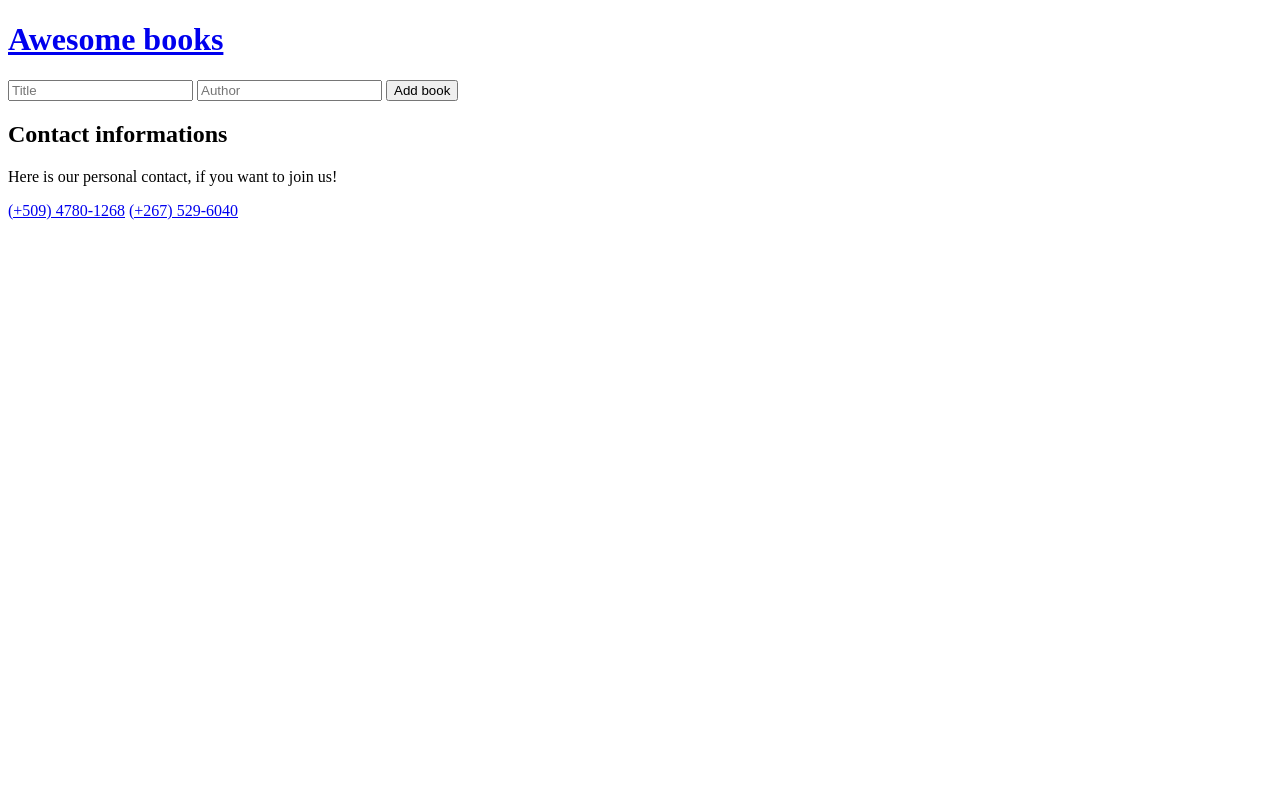
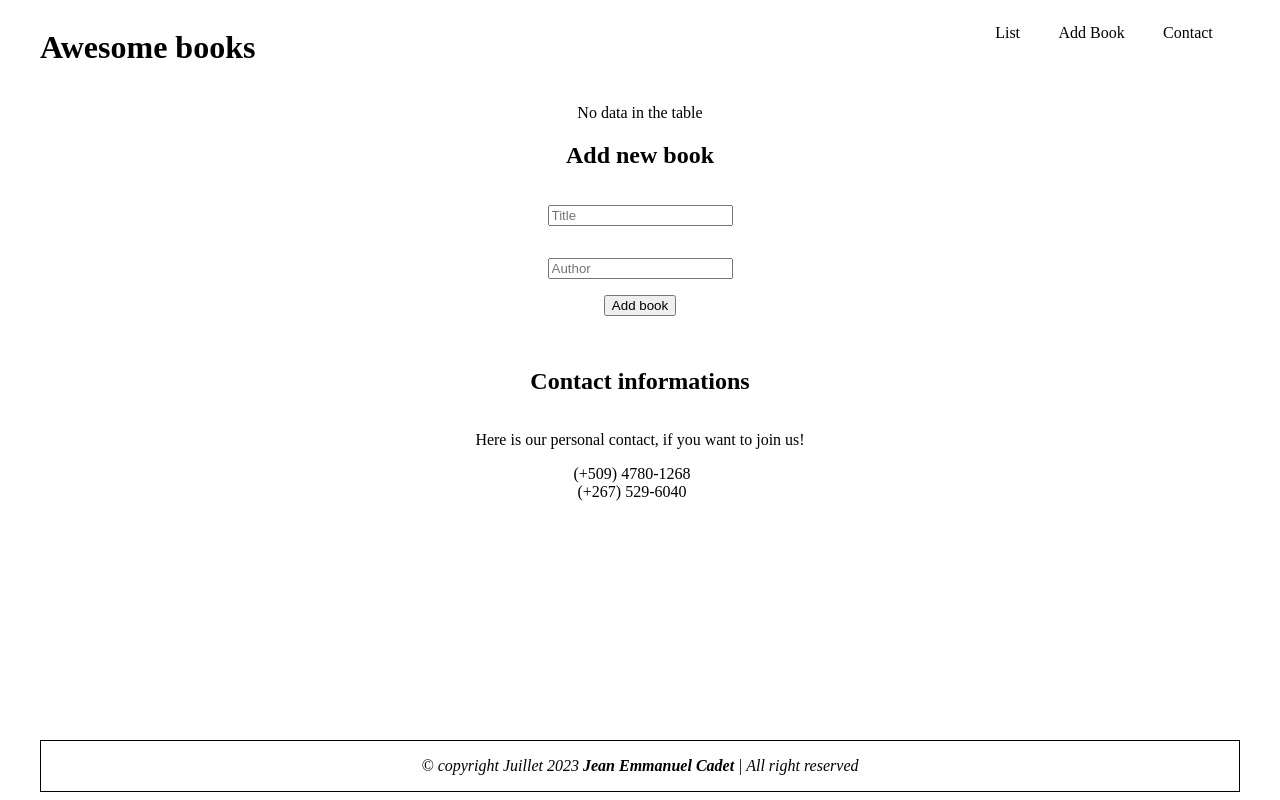
Before and after one commit to jecode93/personal-awesome-book-practice, a plain HTML site: page index.html in a window 1280 px wide. Drawn offline with Linux system fonts and the light colour scheme.

Commit message:
Add style to the app - Add menu and footer - Add position to add new book section and contact

```diff
--- a/css/styles.css
+++ b/css/styles.css
@@ -0,0 +1,84 @@
+.container {
+  margin: 0 2rem;
+}
+
+header {
+  display: flex;
+  justify-content: space-between;
+}
+
+header ul {
+  list-style: none;
+  display: flex;
+}
+
+.nav-item {
+  margin: 0 0.7rem;
+}
+
+input{
+  display: block;
+  margin: 1rem 0;
+}
+
+a{
+  text-decoration: none;
+  color: #000;
+  margin-right: 1rem;
+}
+
+.flex {
+  display: flex;
+}
+
+.error{
+  color: red;
+  font-style: italic;
+}
+
+.bg-gray {
+  background-color: gray;
+}
+
+.book-element {
+  padding: 0.5rem;
+}
+
+.book-element {
+  justify-content: space-between;
+  align-items: center;
+}
+
+.div-article {
+  align-items: center;
+}
+
+.div-article span {
+  margin: 0 0.7rem;
+}
+
+#books p {
+  text-align: center;
+}
+
+.add-book,
+.contact {
+  flex-direction: column;
+  justify-content: center;
+  align-items: center;
+}
+
+.add-new-text {
+  text-align: center;
+}
+
+footer {
+  text-align: center;
+  border: 1px solid #000;
+  position: absolute;
+  bottom: 0.5rem;
+  left: 0.5rem;
+  right: 0.5rem;
+  padding: 1rem;
+  margin: 0 2rem;
+}
--- a/index.html
+++ b/index.html
@@ -8,25 +8,37 @@
 </head>
 <body>
 
-<header>
+<header class="container">
   <h1><a href="#">Awesome books</a></h1>
+  <nav class="navbar">
+    <ul>
+			<li class="nav-item"><a href='#'>List</a></li>
+			<li class="nav-item"><a href='#'>Add Book</a></li>
+			<li class="nav-item"><a href='#'>Contact</a></li>
+		</ul>
+  </nav>
 </header>
 
-<section id="books"></section>
-<section id="add-book">
-  <form id="form">
+<section id="books" class="container"></section>
+<section id="add-book" >
+  <h2 class="add-new-text">Add new book</h2>
+  <form id="form" class="add-book flex">
     <input type="text" name="title" id="title" placeholder="Title" required>
     <input type="text" name="author" id="author" placeholder="Author" required>
     <button type="submit">Add book</button>
     <p class="error"></p>
   </form>
 </section>
-<section id="contact">
+<section id="contact" class="contact container flex">
   <h2>Contact informations</h2>
   <p>Here is our personal contact, if you want to join us!</p>
   <a href="tel:+509 4780-1268">(+509) 4780-1268</a>
   <a href="tel:+267 529-6040">(+267) 529-6040</a>
 </section>
+
+<footer>
+  <i>&copy copyright Juillet 2023 <strong>Jean Emmanuel Cadet</strong> | All right reserved</i>
+</footer>
 	<script src="js/index.js"></script>
 </body>
 </html>
--- a/js/index.js
+++ b/js/index.js
@@ -8,17 +8,25 @@ const bookElement = document.querySelectorAll('.book-element');
 const bookStorage = JSON.parse(localStorage.getItem('books')) || [];
 
 function showData(){
+
+  if(bookStorage.length === 0) {
+    booksSection.innerHTML = '<p> No data in the table';
+    booksSection.style.border = 'none';
+  } else {
     booksSection.innerHTML = '';
     bookStorage.forEach((book, index) => {
+    booksSection.style.border = '2px solid #000'
     booksSection.innerHTML += `
     <div>
       <div class='data-container'>
-        <article class='book-element'>
-          <p class='title'>${book.title}</p>
-          <p class='author'>${book.author}</p>
+        <article class='book-element flex'>
+          <div class='div-article flex'>
+            <p class='title'>"${book.title}"</p>
+            <span> by </span>
+            <p class='author'>${book.author}</p>
+          </div>
           <button class='remove-btn' onclick='remove(${index})'>Remove</button>
         </article>
-        <hr>
       </div>
     </div>
 `;
@@ -28,6 +36,7 @@ function showData(){
       booksSection.lastElementChild.style.backgroundColor = '#fff';
     }
 	});
+	}
 }
 
 
```
